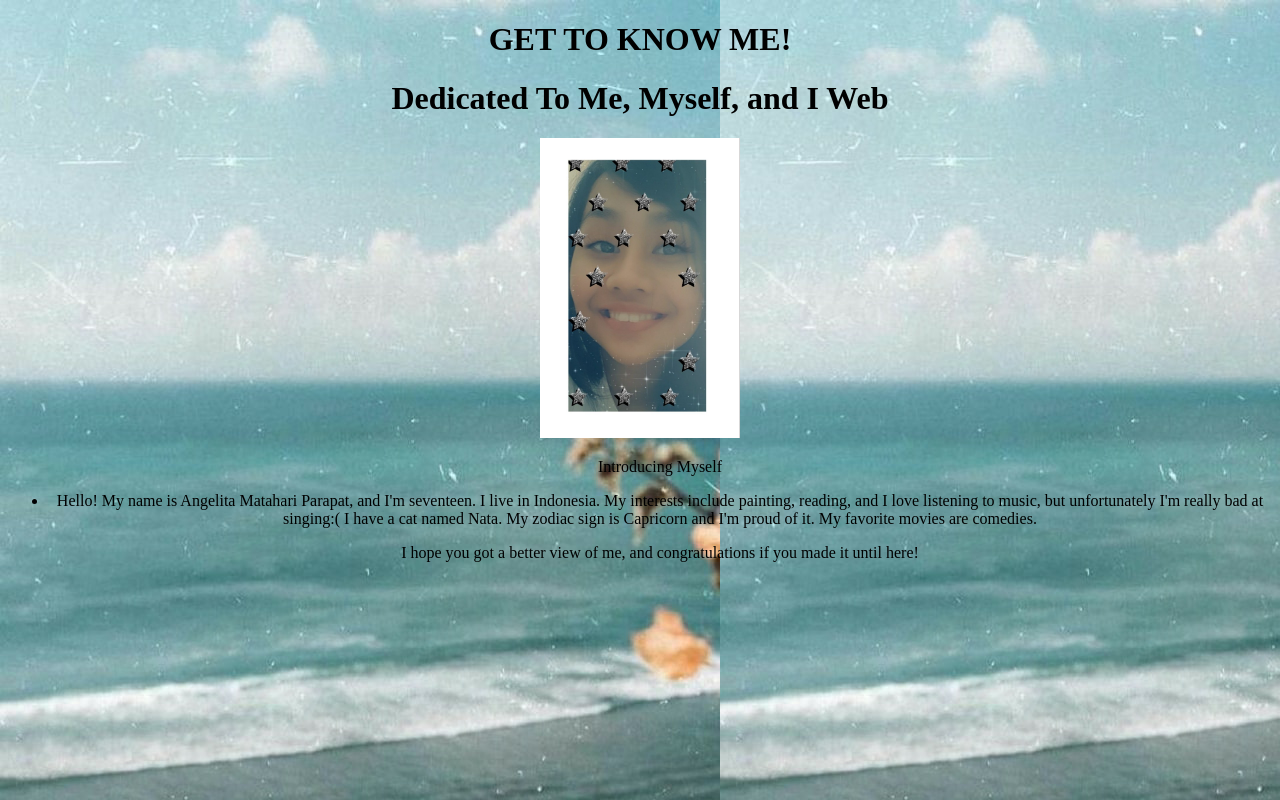
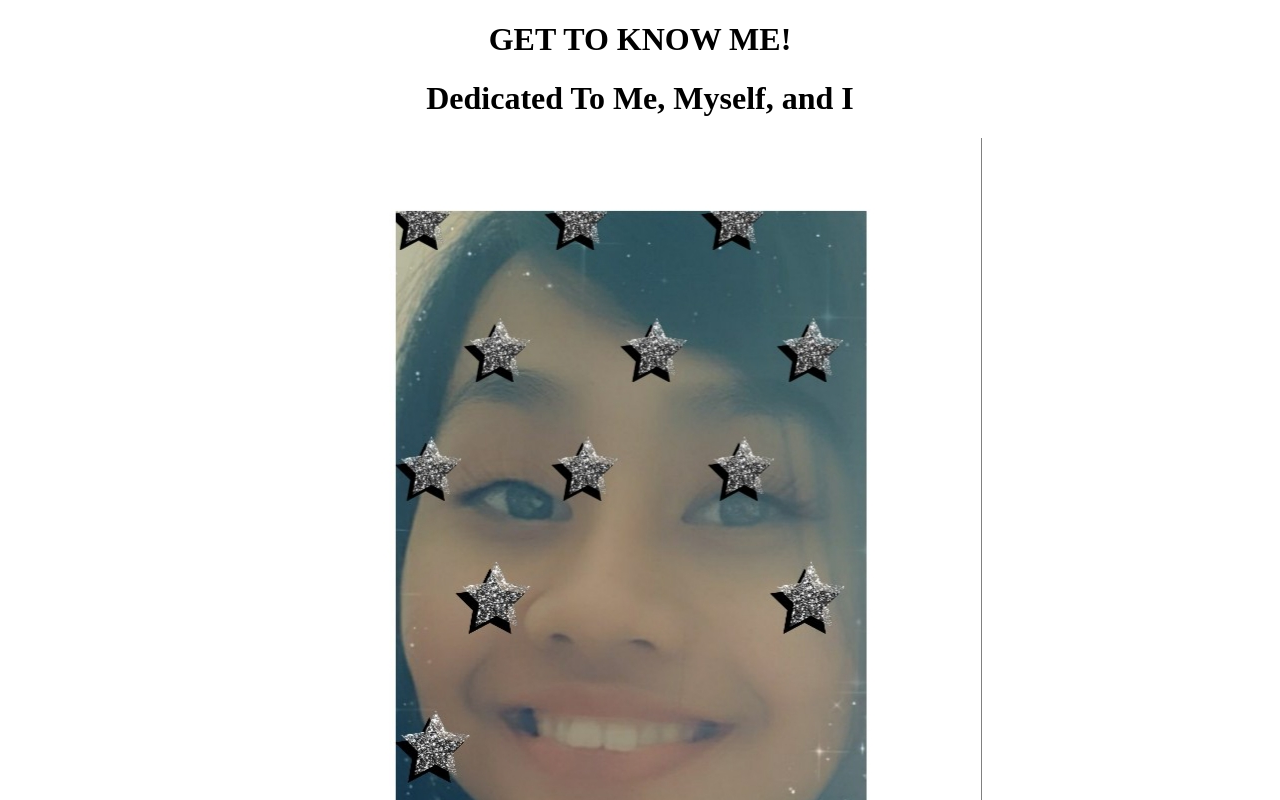
Before and after one commit to angelitamatahari/angelitamatahari.github.io, a plain HTML site: page index.html in a window 1280 px wide. Shown: the top 800 px of the page. Drawn offline with Linux system fonts and the light colour scheme.

Commit message:
Add files via upload

```diff
--- a/index.html
+++ b/index.html
@@ -1,9 +1,13 @@
 <!DOCTYPE html>
 <html>
+<head>
+	<title>Introducing self</title>
+	<link rel="stylesheet" type="text/css" href="index.css">
+</head>
+<body>
 	<h1><CENTER>GET TO KNOW ME!</CENTER></h1>
-	<h1><CENTER>Dedicated To Me, Myself, and I Web</CENTER></h1>
-	<center><img src="angel1.jpg" width=200px height=300px></center>
-<body style="background-image: url('angel2.png')";>
+	<h1><CENTER>Dedicated To Me, Myself, and I</CENTER></h1>
+<center><img src="angel1.jpg"></center>
 <ul>
 	<p><center>Introducing Myself</center></p>
 	<li><center>Hello! My name is Angelita Matahari Parapat, and I'm seventeen. I live in Indonesia. My interests include painting, reading, and I love listening to music, but unfortunately I'm really bad at singing:( I have a cat named Nata. My zodiac sign is Capricorn and I'm proud of it. My favorite movies are comedies.</center></li>
```
